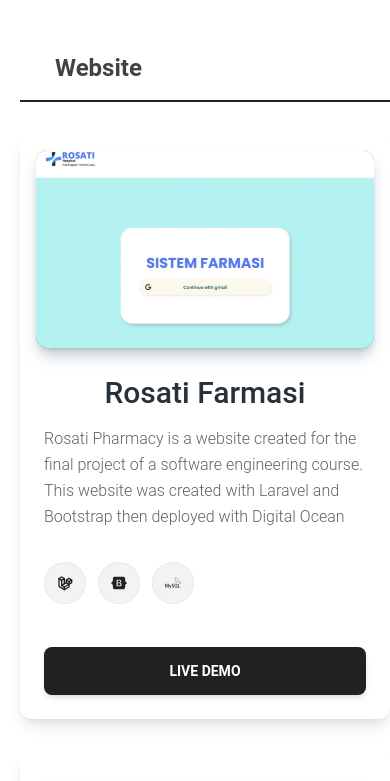
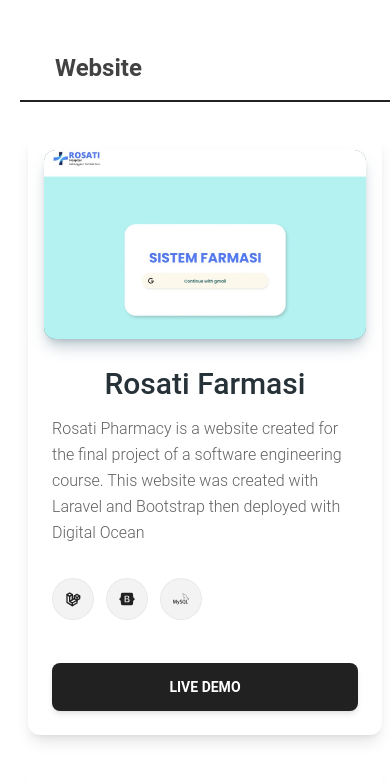
Before and after one commit to Alvarizqi09/Portofolio, a React (Vite) app: page / in a window 390 px wide. Shown: the part 2220-3001 px from the top of the page. Built offline with nearby package versions, Linux system fonts and the light colour scheme; some icons are missing.

Commit message:
update-porto

```diff
--- a/src/Components/Project/Project.jsx
+++ b/src/Components/Project/Project.jsx
@@ -42,7 +42,7 @@
         My Projects
       </Typography>
 
-      <div className="w-full mt-10 pl-5 mx-auto">
+      <div className="w-full mt-10 pl-5">
         <div className="w-full flex">
           <FaCircle size={15} className="mr-5 mt-2" />
           <Typography
@@ -53,7 +53,7 @@
           </Typography>
         </div>
         <hr className="border border-gray-900 mb-8" />
-        <div className="flex flex-col space-y-4 md:space-x-8 md:flex-row md:space-y-0 justify-center">
+        <div className="flex flex-col space-y-4 md:space-x-8 md:flex-row md:space-y-0 justify-center mx-2">
           <div className="flex-shrink-0 md:mb-0 mb-4">
             <Card className="w-full max-w-[26rem] shadow-lg">
               <CardHeader floated={false} color="blue-gray">
```
